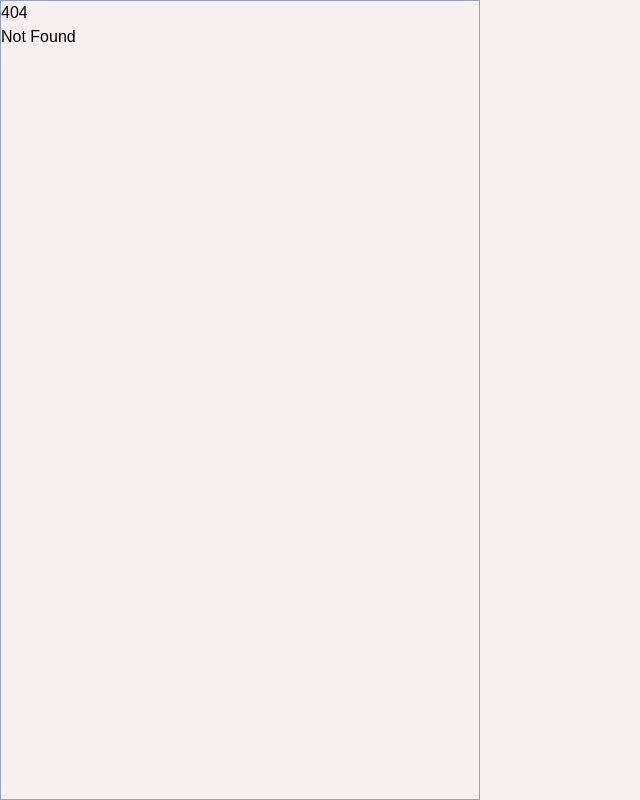
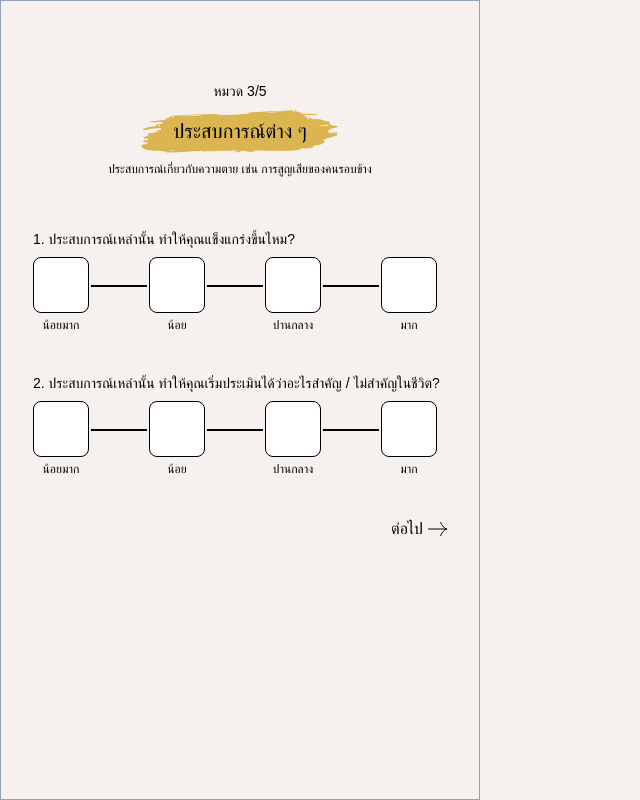
Before and after one commit to Tantatorn-dev/deathtalk-photobooth, a SvelteKit app: page /explore/3 in a window 1280 px wide. Before the commit this address had no page. Shown: the whole page, without its empty margins (0-640 px from the left). Built offline with nearby package versions, Linux system fonts and the light colour scheme; a web font is replaced by a local one.

Commit message:
feat: add q1 to q3

```diff
--- a/src/components/common/NextButton.svelte
+++ b/src/components/common/NextButton.svelte
@@ -1,5 +1,6 @@
 <script lang="ts">
-	export let target: string;
+	export let target: string = '';
+	export let onClick = () => {};
 
 	import { goto } from '$app/navigation';
 	import ArrowRight from './svg/ArrowRight.svelte';
@@ -7,7 +8,9 @@
 
 <button
 	on:click={() => {
-		goto(target);
+		onClick();
+
+		if (target) goto(target);
 	}}
 	class="flex flex-row"
 >
--- a/src/routes/explore/1/+page.svelte
+++ b/src/routes/explore/1/+page.svelte
@@ -1,4 +1,5 @@
 <script>
+	import NextButton from '../../../components/common/NextButton.svelte';
 	import Header from '../../../components/explore/Header.svelte';
 	import Question from '../../../components/explore/Question.svelte';
 
@@ -12,7 +13,22 @@
 		subtitle="ความสามารถในการพูดเรื่องความตายกับคนรอบข้าง"
 	/>
 	<div class="flex flex-col gap-10 mt-10">
-		<Question question="1. คุณกล้าพูดเรื่องความตายกับเพื่อนสนิทมากแค่ไหน?" />
-		<Question question="2. คุณกล้าพูดเรื่องความตายกับเด็กมากแค่ไหน?" />
+		{#if index == 0}
+			<Question question="1. คุณกล้าพูดเรื่องความตายกับเพื่อนสนิทมากแค่ไหน?" />
+			<Question question="2. คุณกล้าพูดเรื่องความตายกับเด็กมากแค่ไหน?" />
+			<div class="flex justify-end">
+				<NextButton
+					onClick={() => {
+						index = 1;
+					}}
+				/>
+			</div>
+		{:else if index == 1}
+			<Question question="3. คุณพูดเรื่องความตายกับเพื่อนสนิท?" />
+			<Question question="4. คุณพูดเรื่องความตายกับเด็ก?" />
+			<div class="flex justify-end">
+				<NextButton target="/explore/2" />
+			</div>
+		{/if}
 	</div>
 </div>
--- /dev/null
+++ b/src/routes/explore/2/+page.svelte
@@ -0,0 +1,34 @@
+<script>
+	import NextButton from '../../../components/common/NextButton.svelte';
+	import Header from '../../../components/explore/Header.svelte';
+	import Question from '../../../components/explore/Question.svelte';
+
+	let index = 0;
+</script>
+
+<div class="flex flex-col gap-3 mt-20 ml-8 mr-8">
+	<Header
+		chapter={2}
+		title="การช่วยเหลือผู้ป่วย"
+		subtitle="ความสามารถของคุณหากอยู่ในบทบาทที่ต้องช่วยเหลือผู้ป่วย"
+	/>
+	<div class="flex flex-col gap-10 mt-10">
+		{#if index == 0}
+			<Question question="1. คุณสามารถหาอาหารหรือป้อนอาหารให้พวกเขาได้ไหม?" />
+			<Question question="2. คุณสามารถอาบน้ำให้เขาได้ไหม?" />
+			<div class="flex justify-end">
+				<NextButton
+					onClick={() => {
+						index = 1;
+					}}
+				/>
+			</div>
+		{:else if index == 1}
+			<Question question="3. คุณสามารถยกหรือเคลื่อนย้ายพวกเขาได้ไหม?" />
+			<Question question="4. คุณสามารถฉีดยาให้พวกเขาได้ไหม?" />
+			<div class="flex justify-end">
+				<NextButton target="/explore/intermission" />
+			</div>
+		{/if}
+	</div>
+</div>
--- /dev/null
+++ b/src/routes/explore/3/+page.svelte
@@ -0,0 +1,36 @@
+<script>
+	import NextButton from '../../../components/common/NextButton.svelte';
+	import Header from '../../../components/explore/Header.svelte';
+	import Question from '../../../components/explore/Question.svelte';
+
+	let index = 0;
+</script>
+
+<div class="flex flex-col gap-3 mt-20 ml-8 mr-8">
+	<Header
+		chapter={3}
+		title="ประสบการณ์ต่าง ๆ"
+		subtitle="ประสบการณ์เกี่ยวกับความตาย เช่น การสูญเสียของคนรอบข้าง"
+	/>
+	<div class="flex flex-col gap-10 mt-10">
+		{#if index == 0}
+			<Question question="1. ประสบการณ์เหล่านั้น ทำให้คุณแข็งแกร่งขึ้นไหม?" />
+			<Question
+				question="2. ประสบการณ์เหล่านั้น ทำให้คุณเริ่มประเมินได้ว่าอะไรสำคัญ / ไม่สำคัญในชีวิต?"
+			/>
+			<div class="flex justify-end">
+				<NextButton
+					onClick={() => {
+						index = 1;
+					}}
+				/>
+			</div>
+		{:else if index == 1}
+			<Question question="3. ประสบการณ์เหล่านั้นทำให้คุณเข้าใจความตายมากขึ้น?" />
+			<Question question="4. ประสบการณ์เหล่านั้นทำให้คุณเข้าใจตัวเองมากขึ้น?" />
+			<div class="flex justify-end">
+				<NextButton target="/explore/2" />
+			</div>
+		{/if}
+	</div>
+</div>
```
